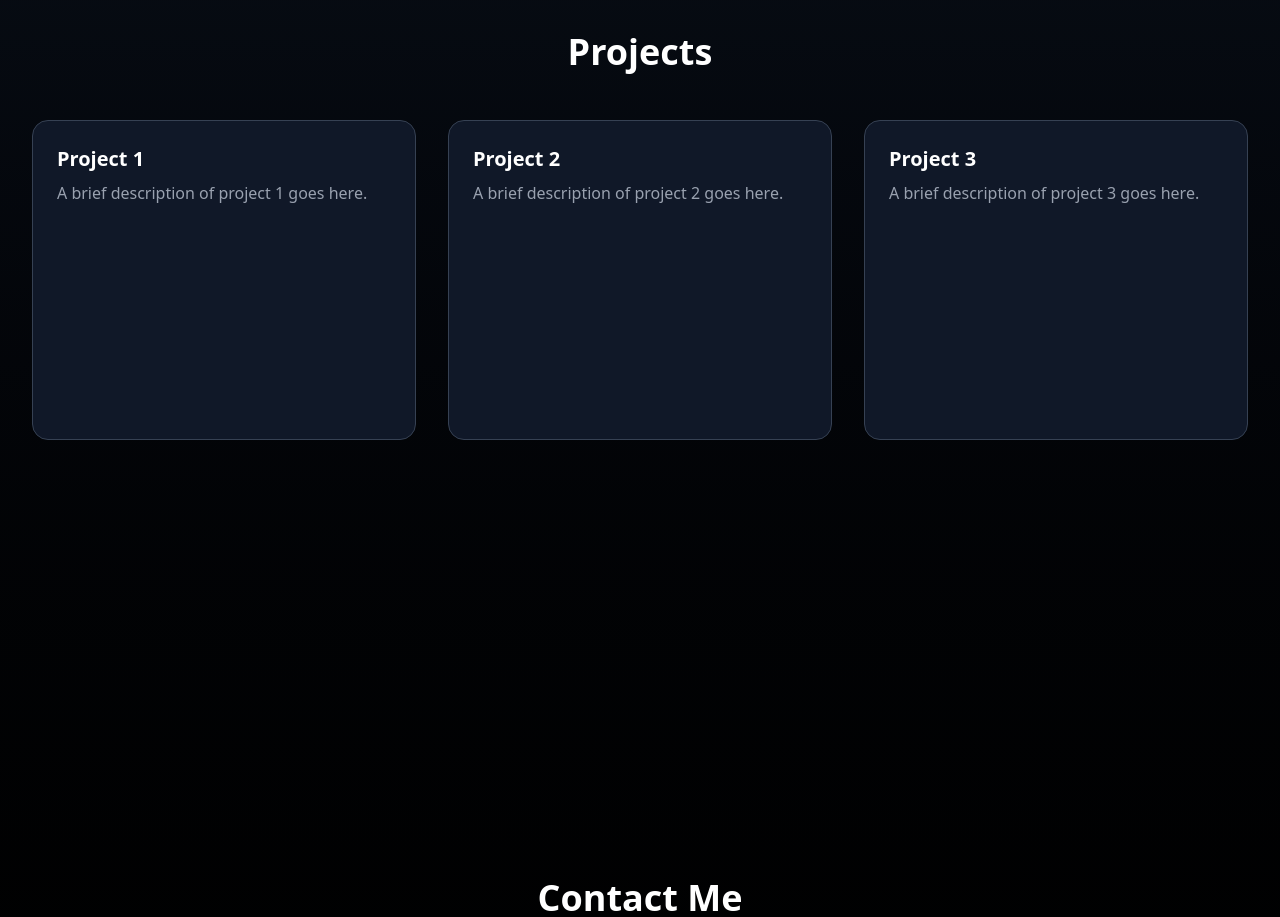
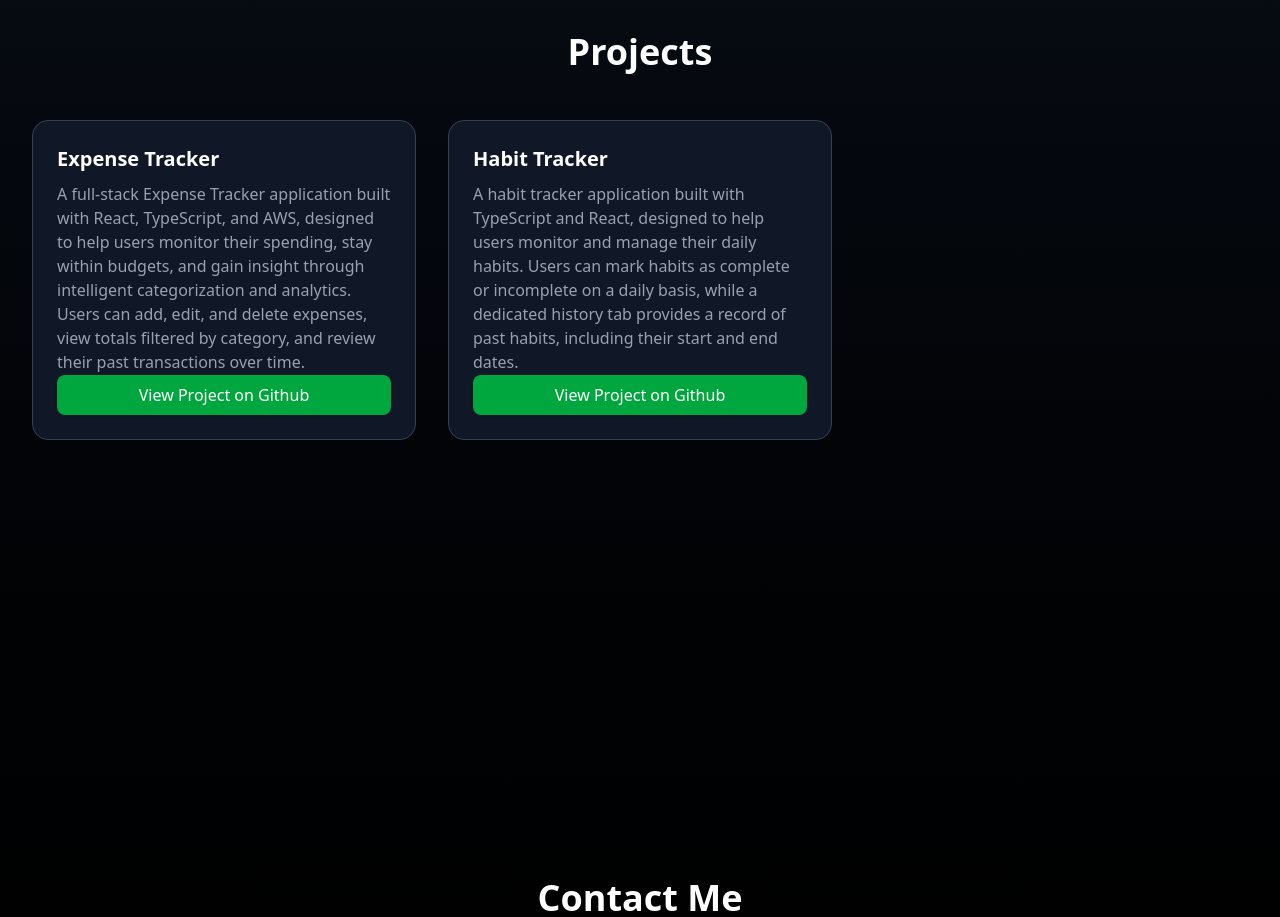
Before and after one commit to asiu3209/Portfolio, a React (Vite) app: page / in a window 1280 px wide. Shown: the part 1420-2337 px from the top of the page. Built offline with nearby package versions, Linux system fonts and the light colour scheme.

Commit message:
-Added a few projects with their names and description. -Implemented a link for each project that will take users to my github repo of that project

```diff
--- a/src/components/Projects.tsx
+++ b/src/components/Projects.tsx
@@ -1,6 +1,28 @@
 import { motion } from "framer-motion";
 
 export default function Projects() {
+  const projects = [
+    {
+      name: "Expense Tracker",
+      description: `A full-stack Expense Tracker application built with React, TypeScript, and AWS, designed to
+      help users monitor their spending, stay within budgets, and gain insight through intelligent categorization and analytics.
+      Users can add, edit, and delete expenses,
+      view totals filtered by category, and review their past transactions over time.`,
+      link: "https://github.com/asiu3209/Expense-Tracker",
+    },
+    {
+      name: "Habit Tracker",
+      description: `A habit tracker application built with TypeScript and React, designed to help users monitor and
+      manage their daily habits. Users can mark habits as complete or incomplete on a daily basis, while a
+      dedicated history tab provides a record of past habits, including their start and end dates.`,
+      link: "https://github.com/asiu3209/Habit-Tracker",
+    },
+  ];
+
+  function handleRedirect(link: string) {
+    window.open(link, "_blank");
+  }
+
   return (
     <section id="projects" className="min-h-screen px-8">
       <motion.h2
@@ -12,18 +34,24 @@ export default function Projects() {
         Projects
       </motion.h2>
       <div className="grid md:grid-cols-3 gap-8">
-        {[1, 2, 3].map((i) => (
+        {projects.map((i, idx) => (
           <motion.div
-            key={i}
+            key={idx}
             initial={{ opacity: 0, y: 30 }}
             whileInView={{ opacity: 1, y: 0 }}
-            transition={{ duration: 0.6, delay: i * 0.2 }}
-            className="h-80 bg-gray-900 border border-gray-700 p-6 rounded-2xl"
+            transition={{ duration: 0.6, delay: 1 * 0.2 }}
+            className="h-80 bg-gray-900 border border-gray-700 p-6 rounded-2xl flex flex-col justify-between"
           >
-            <h3 className="text-xl font-semibold mb-2">Project {i}</h3>
-            <p className="text-gray-400">
-              A brief description of project {i} goes here.
-            </p>
+            <h3 className="text-xl font-semibold mb-2">{i.name}</h3>
+            <p className="text-gray-400">{i.description}</p>
+            {i.link && (
+              <button
+                className="px-4 py-2 bg-green-600 text-white rounded-lg shadow hover:bg-green-700 transition"
+                onClick={() => handleRedirect(i.link)}
+              >
+                View Project on Github
+              </button>
+            )}
           </motion.div>
         ))}
       </div>
```
